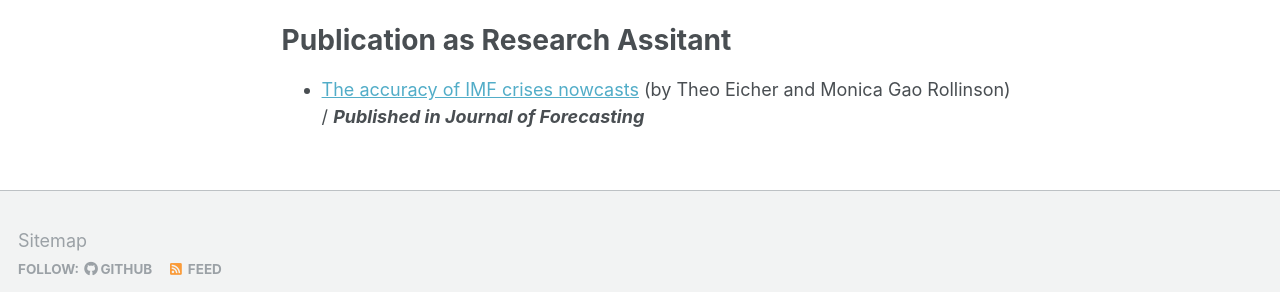
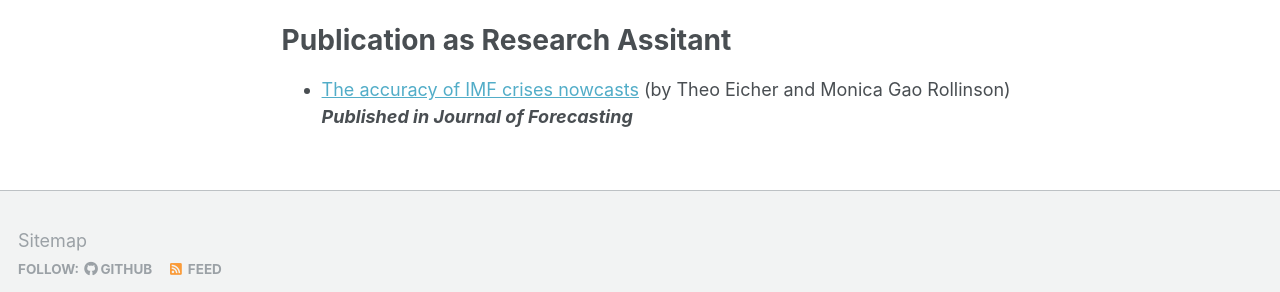
Before and after one commit to Reina-Kawai/Reina-Kawai.github.io, a Jekyll site: the page built from _pages/research.md, in a window 1280 px wide and 900 px high, scrolled down 1638 px. Shown: the part 554-846 px from the top of the window. Built offline with Jekyll 4.4.1, drawn with Linux system fonts in a browser that asks for light colours.

```diff
--- a/_pages/research.md
+++ b/_pages/research.md
@@ -44,7 +44,7 @@ Publication as Research Assitant
 ===
 
 * [The accuracy of IMF crises nowcasts](https://www.sciencedirect.com/science/article/pii/S0169207021002132)
-(by Theo Eicher and Monica Gao Rollinson)<br>/
+(by Theo Eicher and Monica Gao Rollinson)<br/>
  **_Published in Journal of Forecasting_**
 
 <!--Other Policy Paper:
```
